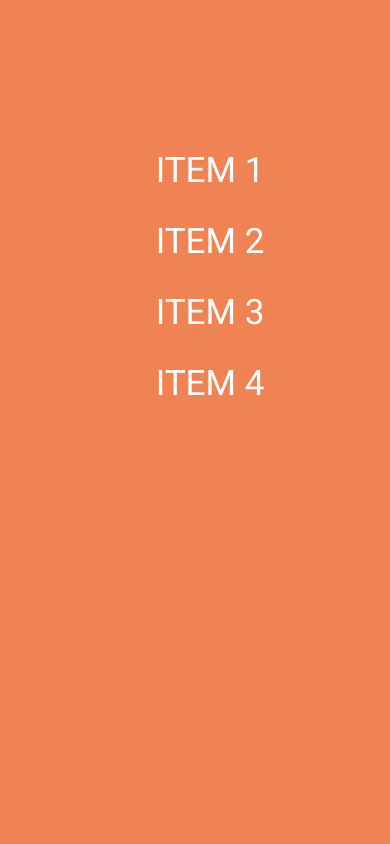
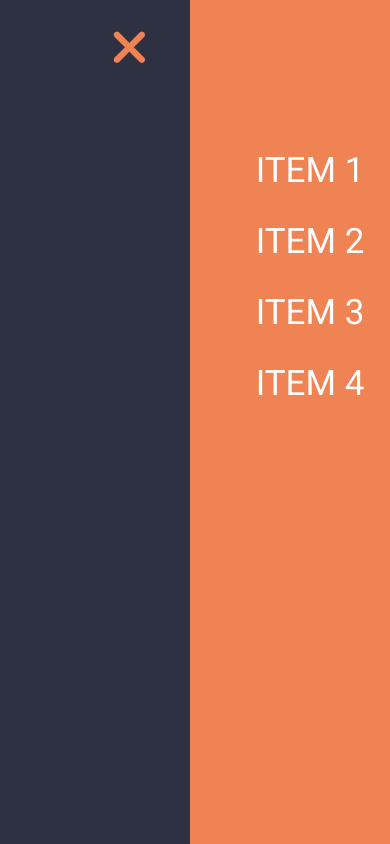
Before and after one commit to Anilitka/HW-Sidebar, a plain HTML site: page index.html in a window 390 px wide. Both pictures are taken after a click on the element 328 px from the left and 49 px from the top of the page. Drawn offline with Linux system fonts and the light colour scheme.

Commit message:
Update style.css

```diff
--- a/style.css
+++ b/style.css
@@ -16,6 +16,11 @@ body{
 .nav-toggle-left{
     transform: translate(-405px, 0);
 }
+@media(max-width:500px){
+    .nav-toggle-left{
+        transform: translate(-205px,0);
+    }
+}
 
 .sidebar{
     background-color: #EF8354;
@@ -25,8 +30,13 @@ body{
     height: 100%;
     width: 400px;
     box-sizing: border-box;
-    transform: translate(400px, 0);
+    transform: translate(400px, 0)scale(0,0.1);
     transition: all .7s ease-in-out;
+}
+@media (max-width:500px){
+    .sidebar{
+        width: 200px;
+    }
 }
 .showsidebar{
     transform: translate(0,0);
```
